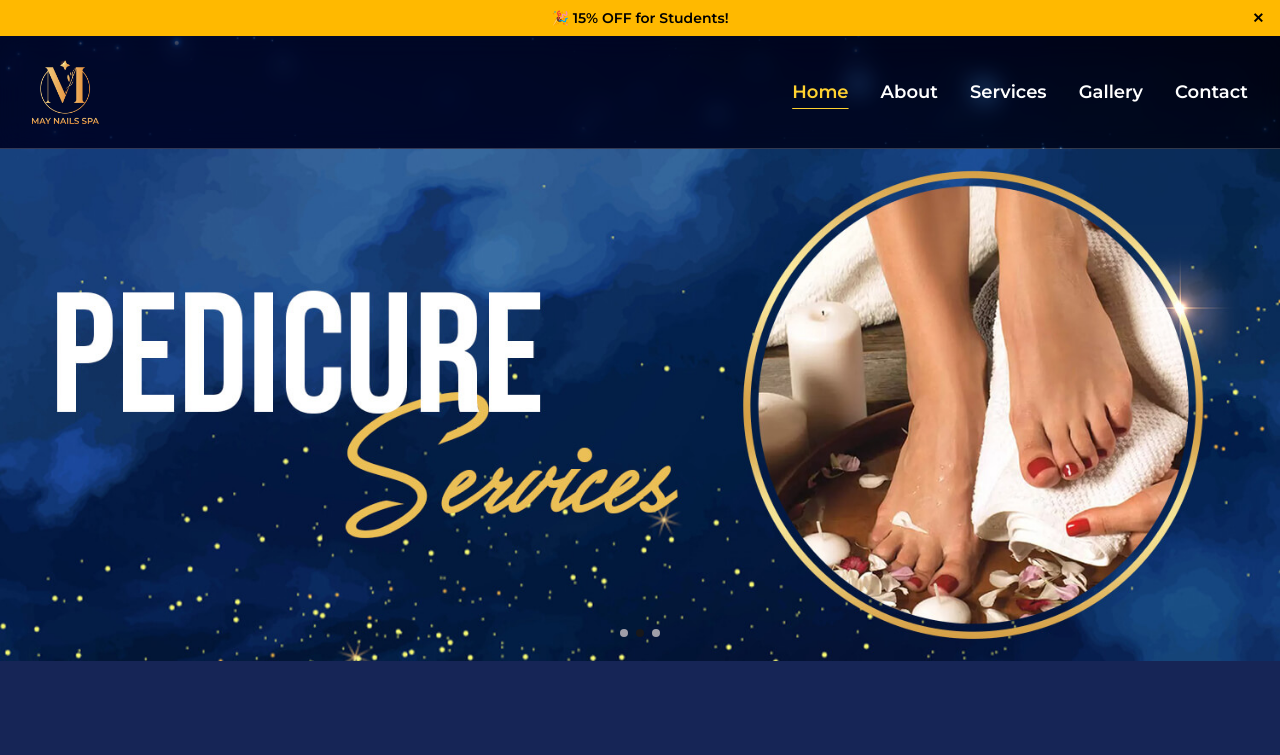
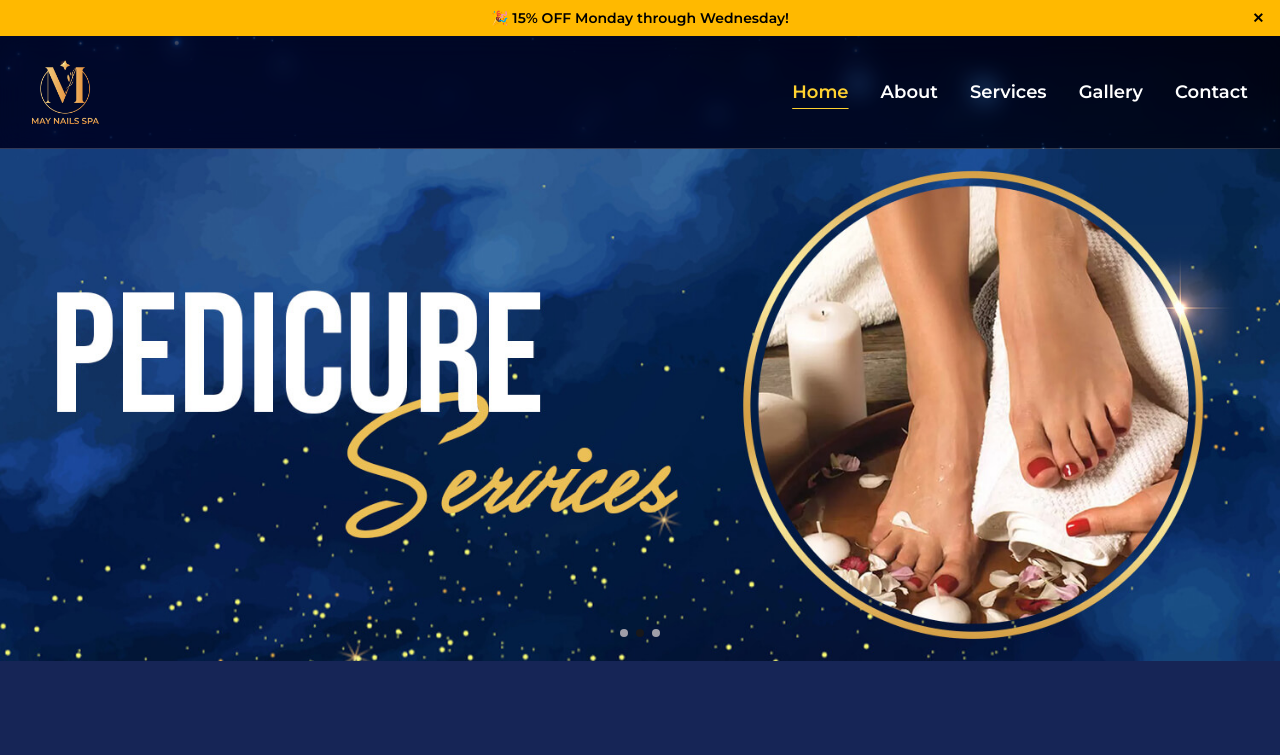
Before and after one commit to Melj16/may-nail-salon, a Next.js app: page / in a window 1280 px wide. Shown: the top 755 px of the page. Built offline with nearby package versions, Linux system fonts and the light colour scheme.

Commit message:
Update Navbar.tsx

```diff
--- a/src/components/layout/Navbar.tsx
+++ b/src/components/layout/Navbar.tsx
@@ -36,7 +36,7 @@ export function Navbar() {
           onClick={() => setShowModal(true)}
           className="relative w-full cursor-pointer bg-amber-400 text-black text-center text-sm font-semibold py-2 hover:bg-amber-300 transition"
         >
-          🎉 15% OFF for Students!
+          🎉 15% OFF Monday through Wednesday!
 
           <button
             onClick={(e) => {
@@ -154,7 +154,7 @@ export function Navbar() {
             </h2>
 
             <p className="mb-6 text-gray-600">
-              Students enjoy <span className="font-semibold text-amber-500">15% OFF</span> their visit at May Nails Spa.
+              Enjoy <span className="font-semibold text-amber-500">15% OFF</span> on services on Monday, Tuesday, or Wednesday every week.
             </p>
 
             <Link
@@ -166,7 +166,7 @@ export function Navbar() {
             </Link>
 
             <p className="text-xs text-slate-500">
-              Note: Coupon is valid for students only. In order to redeem coupon, please show a valid Student ID to the front desk after your appointment.
+              Note: Promotion is only valid on the specified days. Please show coupon when checking out at the front desk.
             </p>
           </div>
         </div>
```
